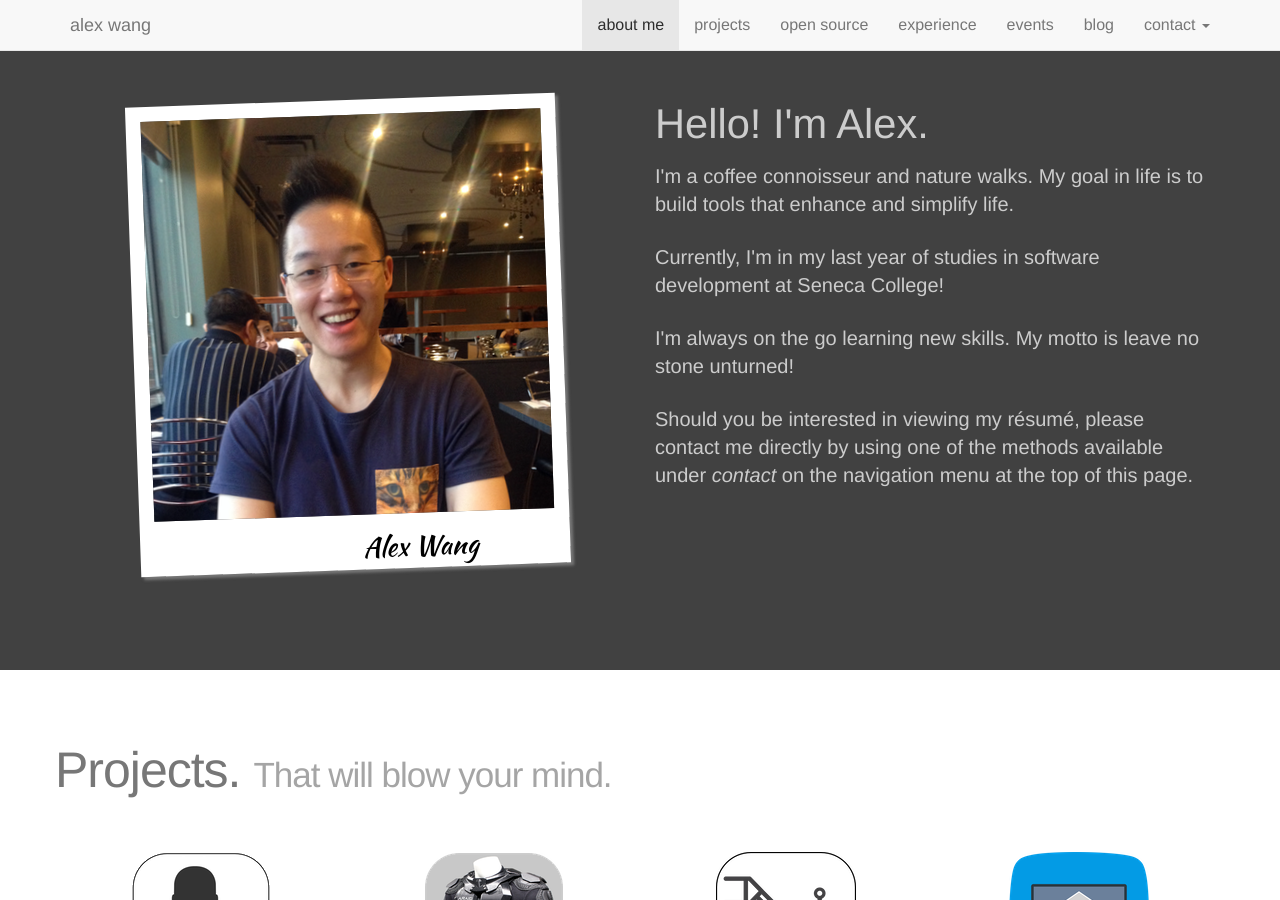
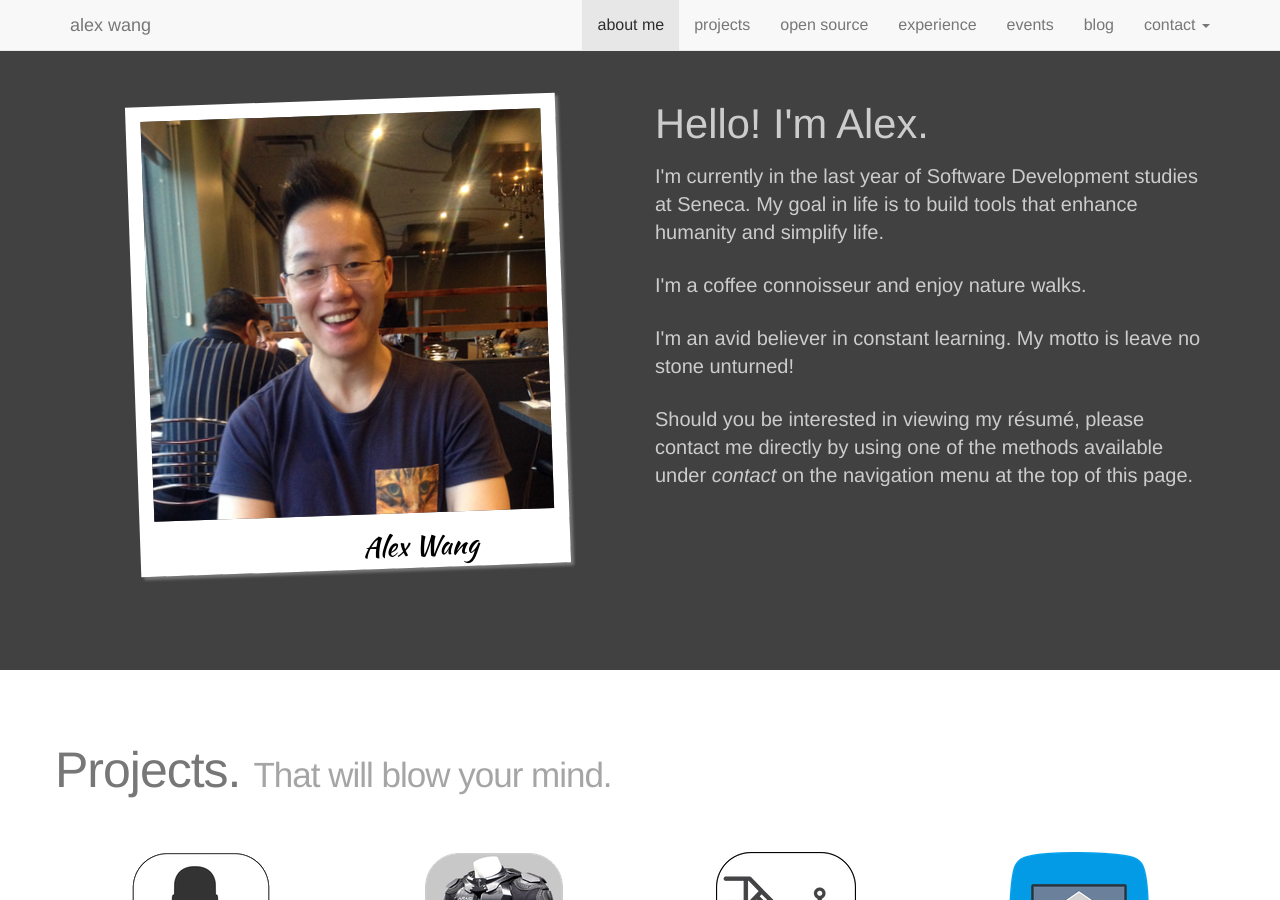
Before and after one commit to AlexWang-16/alexwang-16.github.io, a Jekyll site: the page built from index.html, in a window 1280 px wide and 900 px high. Built offline with Jekyll 4.4.1, drawn with Linux system fonts in a browser that asks for light colours.

Commit message:
Update about me section

```diff
--- a/index.html
+++ b/index.html
@@ -15,12 +15,11 @@ description: Alex's design studio
                         </div>
                         <div class="col-md-6 col-xs-12 about-caption">
                             <div class="welcome-text-lg">Hello! I'm Alex.</div>
-                            <p>I'm a coffee connoisseur and nature walks.
-                                My goal in life is to build tools that enhance and simplify life.</p>
-
-                            <p>Currently, I'm in my last year of studies in software development at Seneca College!</p>
+                            <p>I'm currently in the last year of Software Development studies at Seneca.
+                                My goal in life is to build tools that enhance humanity and simplify life.</p>
+                            <p>I'm a coffee connoisseur and enjoy nature walks.</p>
                             <p>
-                                I'm always on the go learning new skills. My motto is
+                                I'm an avid believer in constant learning. My motto is
                                 leave no stone unturned!
                             </p>
                             <p>
```
